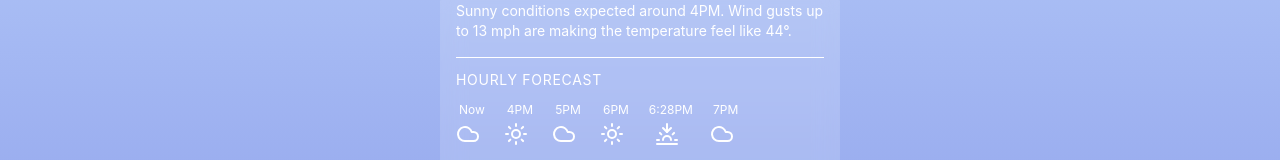
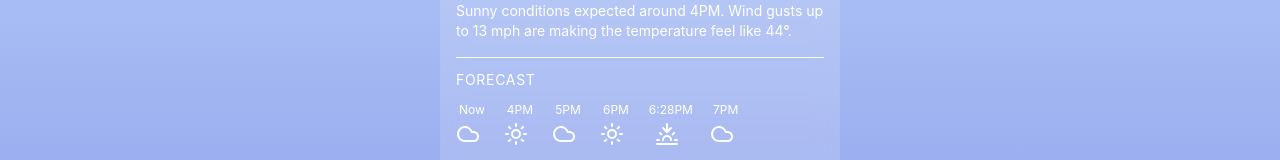
Before and after one commit to StreetLamp05/healthwise, a Next.js app: page / in a window 1280 px wide. Shown: the part 351-511 px from the top of the page. Built offline with nearby package versions, Linux system fonts and the light colour scheme.

Commit message:
Change of words

```diff
--- a/src/app/page.tsx
+++ b/src/app/page.tsx
@@ -191,7 +191,7 @@ export default function HomePage() {
                         <Info className="text-white w-6 h-6 opacity-80 hover:opacity-100 transition duration-300 cursor-pointer" />
                         <div className="absolute bottom-full mb-2 left-1/2 transform -translate-x-1/2 hidden group-hover:flex flex-col items-center">
                             <div className="bg-white bg-opacity-20 backdrop-blur-md text-xs text-white rounded-md px-2 py-1 shadow-md">
-                                Current Temperature
+                                Current Index
                             </div>
                             <div className="w-2 h-2 bg-white bg-opacity-20 backdrop-blur-md transform rotate-45 mt-[-4px]"></div>
                         </div>
@@ -209,7 +209,7 @@ export default function HomePage() {
                     Sunny conditions expected around 4PM. Wind gusts up to 13 mph are making the temperature feel like 44°.
                 </p>
                 <div className="mt-4 border-t border-white pt-3">
-                    <p className="text-sm text-white mb-3 tracking-wider">HOURLY FORECAST</p>
+                    <p className="text-sm text-white mb-3 tracking-wider">FORECAST</p>
                     <div className="flex overflow-x-scroll space-x-4">
                         {[
                             { time: 'Now', icon: <Cloud />, temp: '52°' },
```
